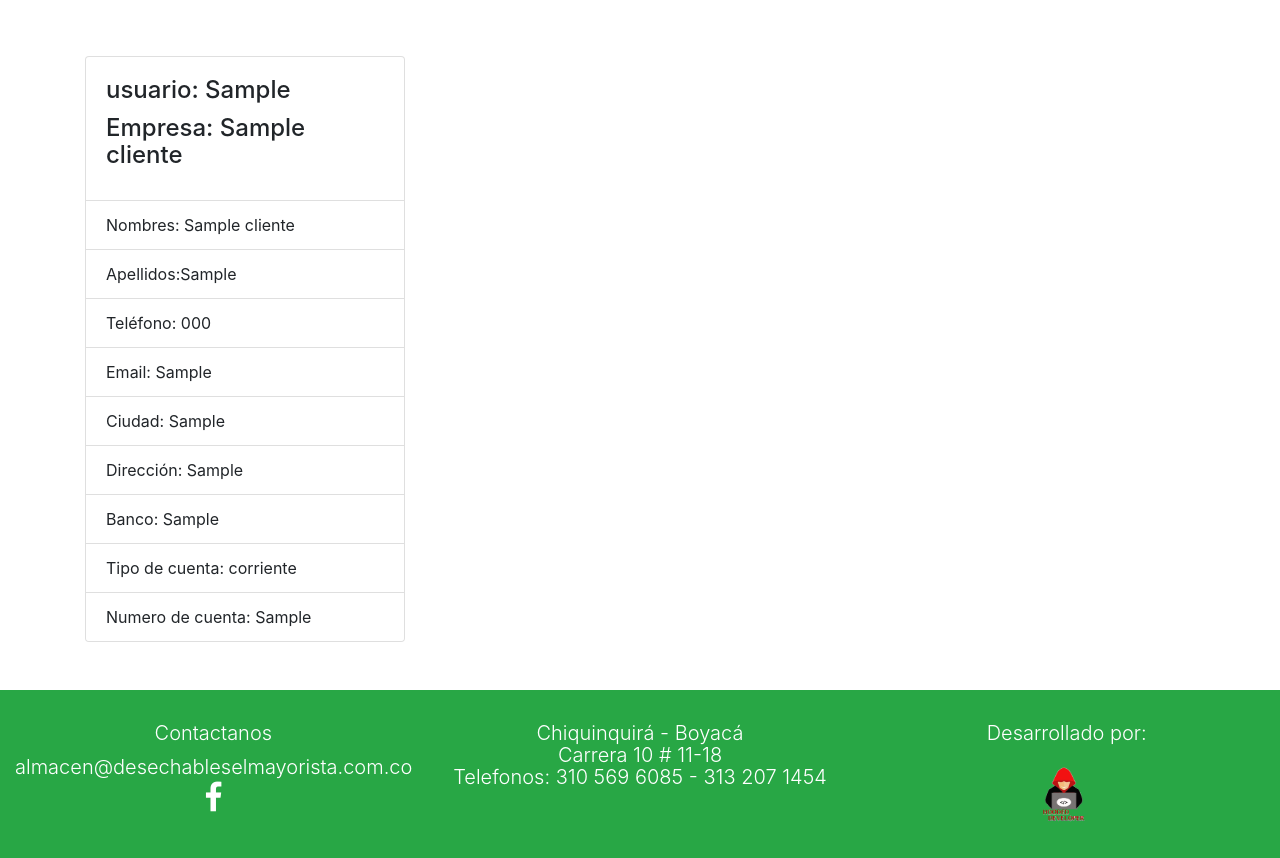
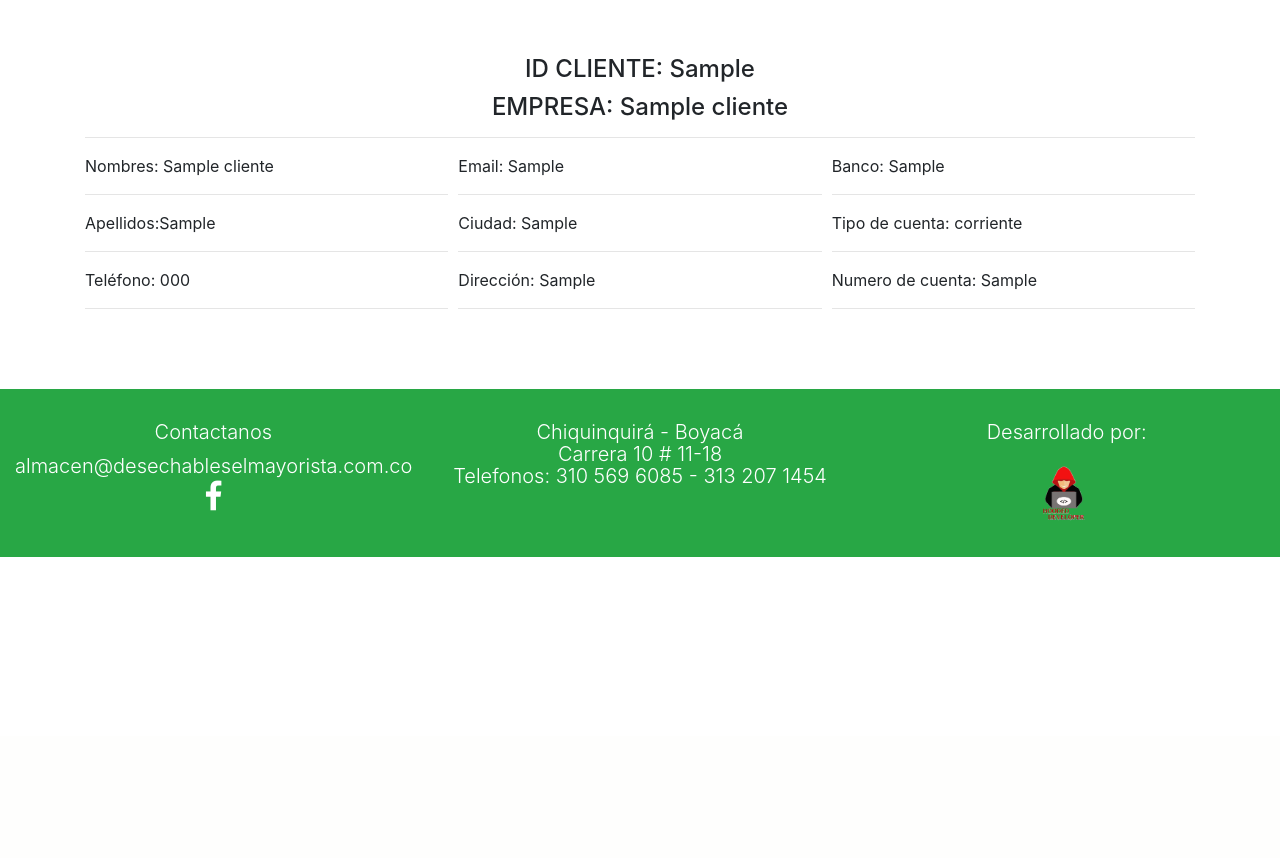
Before and after one commit to DevHoodChiquinquira/ElMayorista, a Django app: a page that uses templates/cliente/cliente_detail.html in a window 1280 px wide. Shown: the part 64-922 px from the top of the page. After the commit the page ends 621 px from the top, so only its background shows below. Run offline with Django 3.2, Linux system fonts and the light colour scheme; a user stored in the database is signed in; tables that the repository leaves empty hold one stand-in row (values such as "Sample post"); parts of the project's set-up code (start-up, migrations or seed data) failed here and were passed over; some libraries are stand-ins or nearby versions.

Commit message:
modificaciones esteticas y boton de facturar deshabilitado

```diff
--- a/cliente/views.py
+++ b/cliente/views.py
@@ -31,15 +31,15 @@ class ClienteList(LoginRequiredMixin, PermissionRequiredMixin, ListView):
     permission_required = ('cliente.add_cliente')
     model = Cliente
     context_object_name = 'clientes'
-    paginate_by = 5
-    def get_queryset(self, *args, **kwargs):
-        qs = super(ClienteList, self).get_queryset(*args, **kwargs).order_by("-nombreEmpresa")
-        return qs
-        #funcion para paginar una lista
-    def get_context_data(self, **kwargs):
-        context = super(ClienteList, self). get_context_data(**kwargs)
-        context['range'] = range(context["paginator"].num_pages)
-        return context
+    # paginate_by = 5
+    # def get_queryset(self, *args, **kwargs):
+    #     qs = super(ClienteList, self).get_queryset(*args, **kwargs).order_by("-nombreEmpresa")
+    #     return qs
+    #     #funcion para paginar una lista
+    # def get_context_data(self, **kwargs):
+    #     context = super(ClienteList, self). get_context_data(**kwargs)
+    #     context['range'] = range(context["paginator"].num_pages)
+    #     return context
 
 class ClienteUpdate(LoginRequiredMixin, PermissionRequiredMixin, UpdateView):
     permission_required = ('cliente.change_cliente')
--- a/static/js/ajax.js
+++ b/static/js/ajax.js
@@ -46,7 +46,7 @@ $(document).ready(function(){
             html += 'DNI: '+json[i].dni + '<br>';
             html += 'Empresa: '+json[i].nombreEmpresa + '<br>';
             html += 'Nombres: '+json[i].nombreRepresentante + '<br>';
-            html += 'Apellidos: '+json[i].apellidoRepresentante + '<br><br>';
+            html += 'Apellidos: '+json[i].apellidoRepresentante + '<hr>';
 
             cliente.dni = json[i].dni;
             cliente.nombreEmpresa = json[i].nombreEmpresa;
@@ -99,7 +99,7 @@ $('#p-buscar').submit(function(e){
         html += 'Producto: '+json[i].fields.producto + '<br>';
         html += '<label> Valor venta: </label> <input name="p-valorVenta" id="p-valorVenta" type="number" min="1" max="50000000" step="500" value="'+json[i].fields.valorVenta+'" autocomplete="off" required="required"><br>';
         html += '<label> Cantidad: </label> <input name="p-cantidad" id="p-cantidad" type="number" min="1" max="200" step="1" value=1 autocomplete="off" required="required"><br>';
-        html += '<select id="list_precio" onchange="selectPecio();"> <option value="'+json[i].fields.valorVenta+'"> Consumo paquete </option> <option value="'+json[i].fields.valorDP+'"> Distribuidor paquete </option> <option value="'+json[i].fields.valorDC+'"> Distribuidor caja </option><option value="'+json[i].fields.valorCC+'"> Consumo caja </option></select>';
+        html += '<select id="list_precio" onchange="selectPecio();"> <option value="'+json[i].fields.valorVenta+'"> Consumo paquete </option> <option value="'+json[i].fields.valorDP+'"> Distribuidor paquete </option> <option value="'+json[i].fields.valorDC+'"> Distribuidor caja </option><option value="'+json[i].fields.valorCC+'"> Consumo caja </option></select><hr>';
 
         var fila = new Object();
         fila.codigo = json[i].fields.codigo;
--- a/templates/cliente/cliente_detail.html
+++ b/templates/cliente/cliente_detail.html
@@ -2,25 +2,27 @@
 
 {% block system_Contable %}
 
-<div class="card" style="width: 20rem;">
-  <div class="card-body">
-    <h4 class="card-title">usuario: {{cliente.dni}}</h4>
-    <h4 class="card-title">Empresa: {{cliente.nombreEmpresa}}</h4>
+<div class="text-center">
+  <h4 class="card-title">ID CLIENTE: {{cliente.dni}}</h4>
+  <h4 class="card-title">EMPRESA: {{cliente.nombreEmpresa}}</h4>
+</div>
+<hr>
 
-  </div>
-  <ul class="list-group list-group-flush">
-    <li class="list-group-item">Nombres: {{cliente.nombreRepresentante}}</li>
-    <li class="list-group-item">Apellidos:{{cliente.apellidoRepresentante}} </li>
-    <li class="list-group-item">Teléfono: {{cliente.telefono}}</li>
-    <li class="list-group-item">Email: {{cliente.correo}} </li>
-    <li class="list-group-item">Ciudad: {{cliente.ciudad}} </li>
-    <li class="list-group-item">Dirección: {{cliente.direccion}} </li>
-    <li class="list-group-item">Banco: {{cliente.banco}} </li>
-    <li class="list-group-item">Tipo de cuenta: {{cliente.tipoCuenta}} </li>
-    <li class="list-group-item">Numero de cuenta: {{cliente.numeroCuenta}} </li>
-  </ul>
-  <!--<div class="card-body">
-    <button type="button" class="btn btn-dark">Regresar</button>
-  </div>-->
+<div class="form-row">
+        <div class="form-group col-md-4 ">
+          Nombres: {{cliente.nombreRepresentante}} <hr>
+          Apellidos:{{cliente.apellidoRepresentante}}<hr>
+          Teléfono: {{cliente.telefono}}<hr>
+        </div>
+        <div class="form-group col-md-4 ">
+          Email: {{cliente.correo}}<hr>
+          Ciudad: {{cliente.ciudad}}<hr>
+          Dirección: {{cliente.direccion}}<hr>
+        </div>
+        <div class="form-group col-md-4 ">
+          Banco: {{cliente.banco}}<hr>
+          Tipo de cuenta: {{cliente.tipoCuenta}}<hr>
+          Numero de cuenta: {{cliente.numeroCuenta}}<hr>
+        </div>
 </div>
 {%endblock%}
--- a/templates/cliente/cliente_list.html
+++ b/templates/cliente/cliente_list.html
@@ -33,7 +33,7 @@
   </tbody>
 </table>
 
-
+<!--
 {% if is_paginated %}
 <nav aria-label="Page navigation example">
   <ul class="pagination justify-content-center">
@@ -54,6 +54,6 @@
     {% endif %}
   </ul>
 </nav>
-{% endif %}
+{% endif %}-->
 
 {%endblock%}
--- a/templates/factura/crear_factura.html
+++ b/templates/factura/crear_factura.html
@@ -189,12 +189,12 @@
 <!-- Totales -->
 
 
-<!--Enviar -->
+<!--Enviar
 <form action="/factura/venta" method="post" onsubmit="onEnviar()">
     {% csrf_token %}
     <input id="proceso" name="proceso" type="hidden" />
     <button class="btn btn-success pull-right" id="comprar" disabled=True><i class="fa fa-credit-card"></i> Realizar Venta</button>
-</form>
+</form>-->
 <!--Fin Enviar -->
 
 
--- a/templates/producto/producto_list.html
+++ b/templates/producto/producto_list.html
@@ -33,7 +33,7 @@
     </tbody>
 </table>
 
-
+<!--
 {% if is_paginated %}
 <nav aria-label="Page navigation example">
   <ul class="pagination justify-content-center">
@@ -54,6 +54,6 @@
     {% endif %}
   </ul>
 </nav>
-{% endif %}
+{% endif %}-->
 
 {%endblock%}
```
Also changed, not shown: producto/views.py (+9 -9 lines), templates/producto/producto_detail.html (+33 -10 lines), 1 other file.
